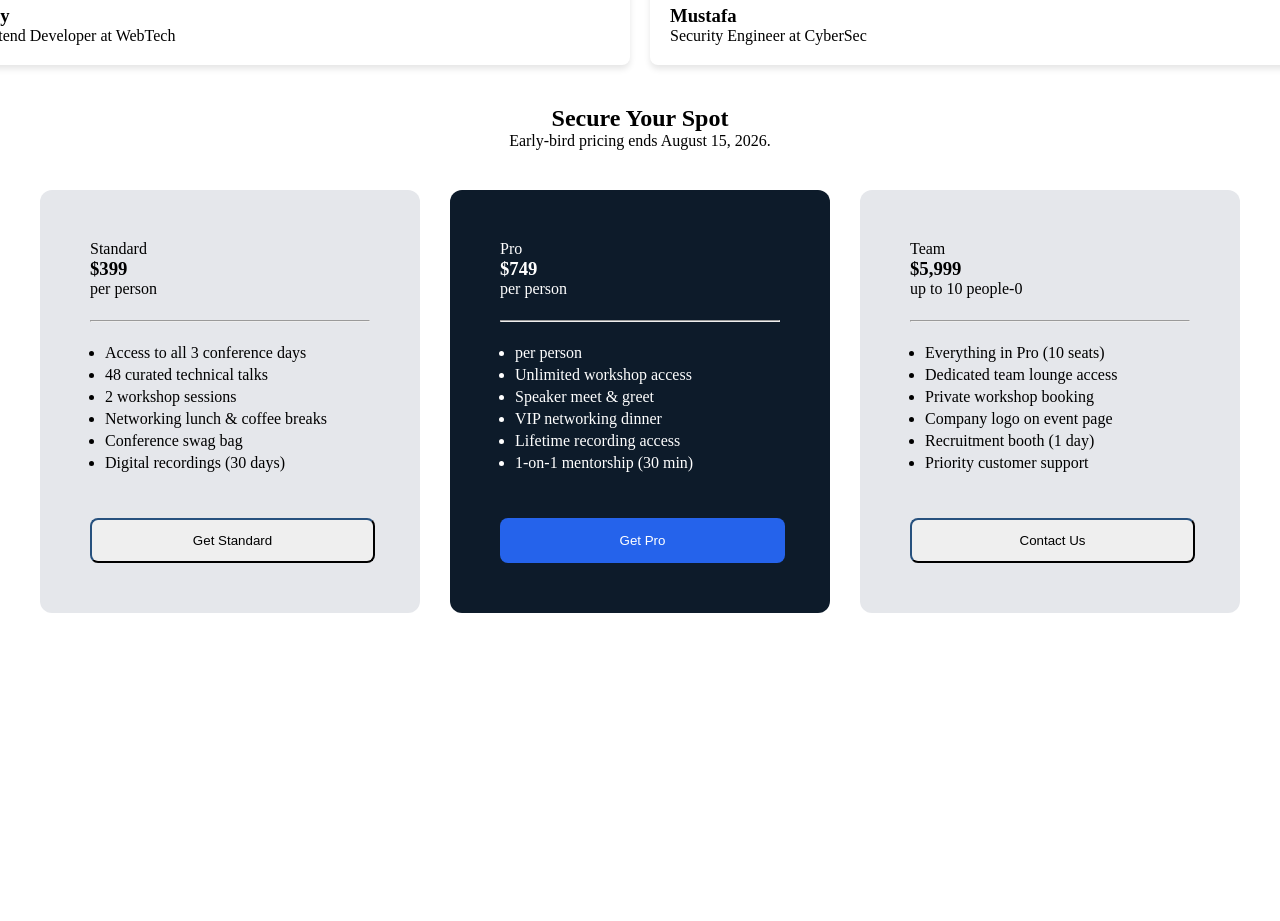
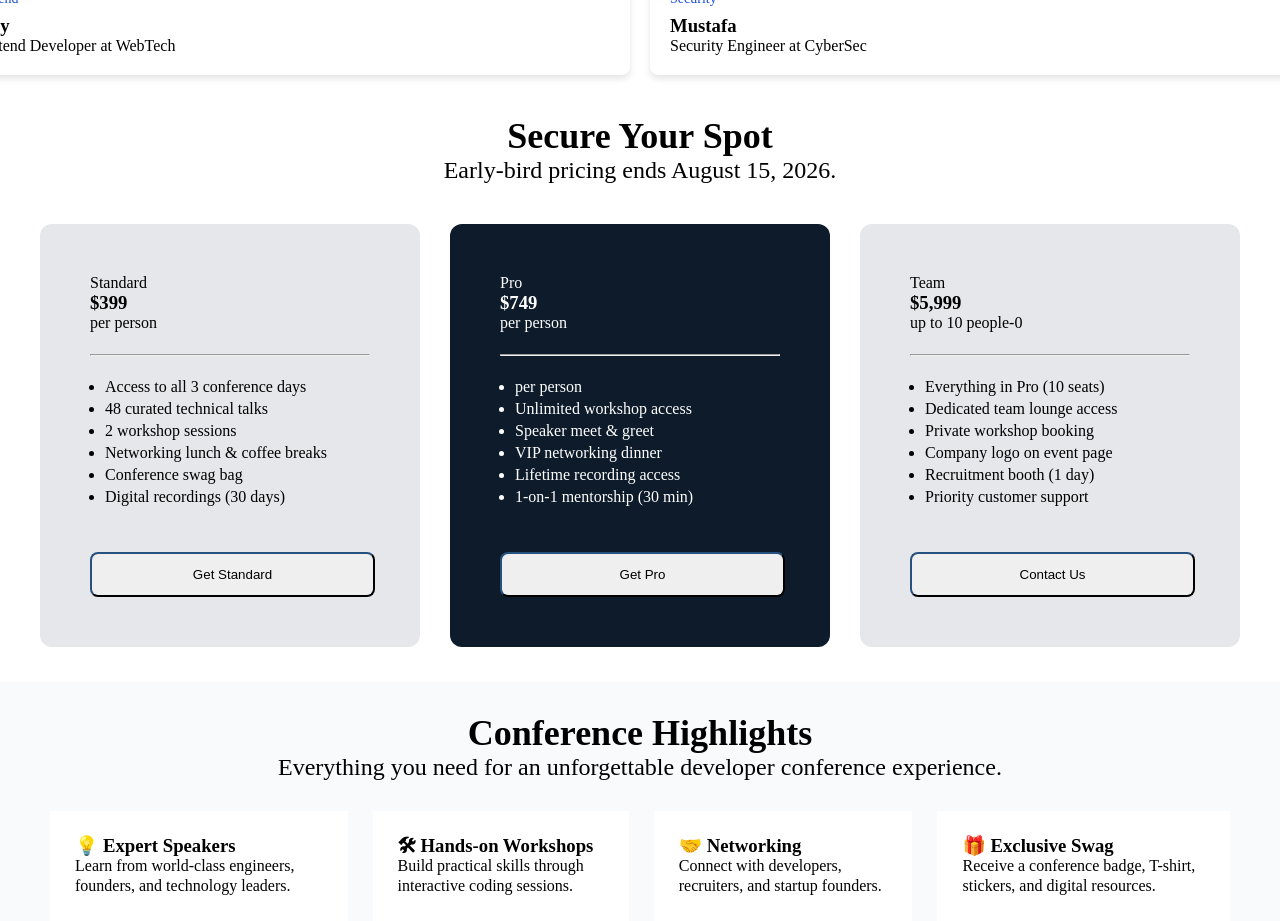
Before and after one commit to Sara-saku/First-Assignment-2026, a plain HTML site: page index.html in a window 1280 px wide. Shown: the part 1788-2709 px from the top of the page. Before the commit the page ends 2401 px from the top, so only its background shows below. Drawn offline with Linux system fonts and the light colour scheme.

Commit message:
missing item added

```diff
--- a/index.html
+++ b/index.html
@@ -59,7 +59,7 @@
 
         <!-- Meet the Speakers Section -->
         <section class="speakers">
-            <h2>Meet the Speakers</h2>
+            <h2 class="meet">Meet the Speakers</h2>
             <div class="speakers-container">
                 <div class="speaker">
                     <img src="./images/andrej.png" alt="Speaker 1">
@@ -96,6 +96,7 @@
                 <p>Early-bird pricing ends August 15, 2026.</p>
             </div>
             <div class="card-container">
+                <!-- 1 -->
                 <div class="price-card">
                     <div class="card-head">
                         <p>Standard</p>
@@ -112,10 +113,14 @@
                         <li>Conference swag bag</li>
                         <li>Digital recordings (30 days)</li>
                     </ul>
-                    <button>Get Standard</button>
+                    <button class="price-btn">Get Standard</button>
 
 
                 </div>
+                <!-- 2 -->
+
+
+
                 <div class="special-price-card">
                     <div class="card-head">
                         <P>Pro</P>
@@ -131,7 +136,7 @@
                         <li>Lifetime recording access</li>
                         <li>1-on-1 mentorship (30 min)</li>
                     </ul>
-                <button id="special">Get Pro</button>
+                    <button class="price-btn">Get Pro</button>
 
 
                 </div>
@@ -139,7 +144,8 @@
                     <div class="card-head">
                         <p>Team</p>
                         <h3>$5,999</h3>
-                <p>up to 10 people-0</p></div>
+                        <p>up to 10 people-0</p>
+                    </div>
 
                     <hr>
                     <ul>
@@ -150,7 +156,7 @@
                         <li>Recruitment booth (1 day)</li>
                         <li>Priority customer support</li>
                     </ul>
-            <button>Contact Us</button>
+                    <button class="price-btn">Contact Us</button>
 
 
                 </div>
@@ -158,6 +164,48 @@
         </section>
 
 
+
+        <!-- missing section  -->
+        <section class="missing-highlights">
+
+            <div class="section-title">
+                <h2>Conference Highlights</h2>
+                <p>Everything you need for an unforgettable developer conference experience.</p>
+            </div>
+
+            <div class="highlight-container">
+
+                <div class="highlight-card">
+                    <h3>💡 Expert Speakers</h3>
+                    <p>Learn from world-class engineers, founders, and technology leaders.</p>
+
+
+
+                </div>
+
+                <div class="highlight-card">
+                    <h3>🛠 Hands-on Workshops</h3>
+                    <p>Build practical skills through interactive coding sessions.</p>
+
+                </div>
+
+                <div class="highlight-card">
+                    <h3>🤝 Networking</h3>
+                    <P>Connect with developers, recruiters, and startup founders.</P>
+                </div>
+
+                <div class="highlight-card">
+                    <h3>🎁 Exclusive Swag</h3>
+                    <p>Receive a conference badge, T-shirt, stickers, and digital resources.</p>
+                </div>
+
+            </div>
+
+        </section>
+
+
+
+
     </header>
 
 </body>
--- a/style.css
+++ b/style.css
@@ -1,4 +1,4 @@
-*{
+* {
     margin: 0;
     padding: 0;
     box-sizing: border-box;
@@ -7,7 +7,8 @@
 
 
 }
-nav{
+
+nav {
     display: flex;
     justify-content: space-between;
     align-items: center;
@@ -18,18 +19,20 @@ nav{
 
 }
 
-.nav-links{
+.nav-links {
     display: flex;
     list-style: none;
     gap: 24px;
 }
-.nav-links a{
+
+.nav-links a {
     text-decoration: none;
     color: #575757;
     font-size: 16px;
 
 }
-.btn{
+
+.btn {
     text-decoration: none;
     background: #1d4ed8;
     color: white;
@@ -39,15 +42,18 @@ nav{
     height: 48px;
     border: none;
 }
-h1{
+
+h1 {
     font-size: 80px;
     color: #ffffff;
     text-align: center;
 }
-span{
+
+span {
     font-style: italic;
 }
-.p1{
+
+.p1 {
     font-size: 22px;
     font-weight: 400;
     color: #ffffff;
@@ -55,7 +61,8 @@ span{
     margin-top: 20px;
     margin-bottom: 24px;
 }
-.banner{
+
+.banner {
     background-image: url(./images/banner.jpg);
     inline-size: 1551px;
 
@@ -68,7 +75,8 @@ span{
     align-items: center;
     justify-content: center;
 }
-.overlay{
+
+.overlay {
     background-color: rgba(0, 0, 0, 0.5);
 
     max-width: 1200px;
@@ -78,23 +86,33 @@ span{
     align-items: center;
     justify-content: center;
 }
-label{
+
+label {
     font-size: 14px;
     color: #1d4ed8;
     font-weight: 200;
     margin-bottom: 8px;
 }
-.speakers{display: grid;
+.meet{
+    text-align: center;
+
+    font-size: xx-large;
+    font-weight: 800;
+}
+
+.speakers {
+    display: grid;
     grid-template-columns: repeat(1, 1fr);
     justify-content: center;
     align-items: center;
     max-width: 1200px;
     margin: auto;
     padding: 40px 60px;
-    }
-.speakers-container{
+}
+
+.speakers-container {
     display: flex;
-    display:grid;
+    display: grid;
     grid-template-columns: repeat(2, 1fr);
 
     justify-content: space-between;
@@ -102,7 +120,9 @@ label{
     margin-top: 40px;
 
 
-}.speaker{
+}
+
+.speaker {
     display: flex;
     flex-direction: column;
 
@@ -112,12 +132,14 @@ label{
     box-shadow: 0px 4px 6px rgba(0, 0, 0, 0.1);
 }
 
-.highlight{
+.highlight {
     text-align: center;
+    font-size: x-large;
     margin-bottom: 40px;
 
 }
-.card-container{
+
+.card-container {
     display: flex;
     align-content: center;
     max-width: 1200px;
@@ -130,35 +152,42 @@ label{
 }
 
 
-.price-card{
+.price-card {
     width: 380px;
     background-color: #E5E7EB;
     padding: 50px;
     text-decoration: dotted;
     border-radius: 12px;
+    margin-bottom: 35px;
 
 }
-.special-price-card{
+
+.special-price-card {
     width: 380px;
     background-color: #0D1B2A;
-    color:#ffffff;
+    color: #ffffff;
     padding: 50px;
     text-decoration: dotted;
     border-radius: 12px;
+    margin-bottom: 35px;
 
 
 }
-.card-head{
+
+.card-head {
     margin-bottom: 22px;
 
 }
-ul{
+
+ul {
     margin-top: 20px;
     margin-bottom: 22px;
     line-height: 22px;
     padding-left: 15px;
 }
-button{
+
+.price-btn{
+    justify-content: center;
     width: 285px;
     height: 45px;
     border-radius: 8px;
@@ -167,8 +196,43 @@ button{
     border-color: #0D1B2A;
 
 }
-#special{
-    background-color: #2563EB;
-    border: none;
-    color: #ffffff;
+
+
+
+.missing-highlights {
+    background-color: #F8FAFC;
+
+    max-width: 1600px;
+    justify-content: center;
+    align-items: center;
+    margin: auto;
+    padding-top: 30px;
+
+
 }
+
+.section-title {
+    text-align: center;
+    font-size: x-large;
+    margin-bottom: 30px;
+
+}
+
+.highlight-container {
+    display: flex;
+    justify-content: center;
+    align-items: center;
+    padding-left: 50px;
+    padding-right: 50px;
+    gap: 25px;
+
+
+
+
+
+}
+.highlight-card{
+    background-color: #ffffff;
+    padding: 25px;
+    line-height: 20px;
+}
```
Lines whose indentation alone changed are shown as unchanged.
